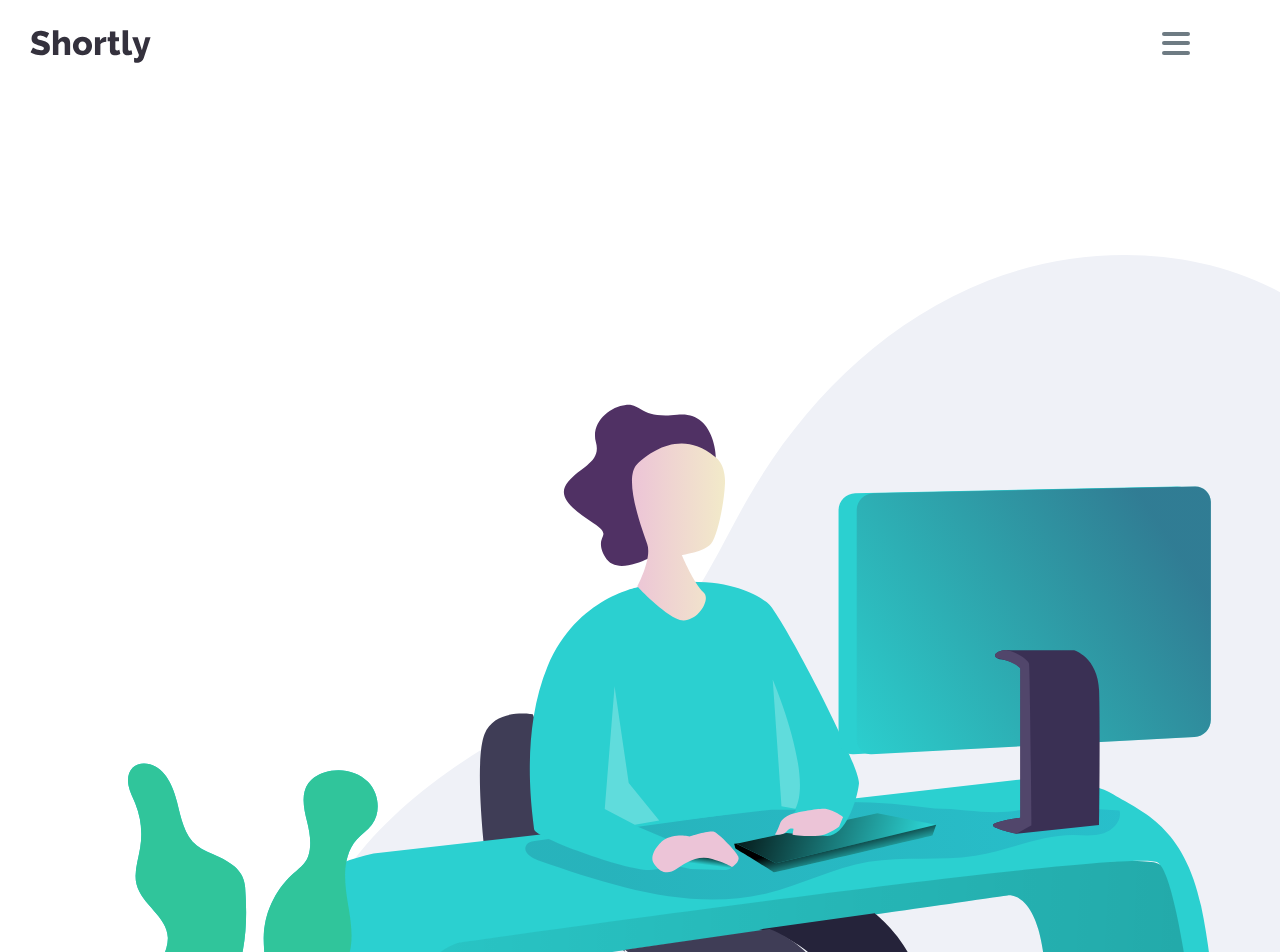
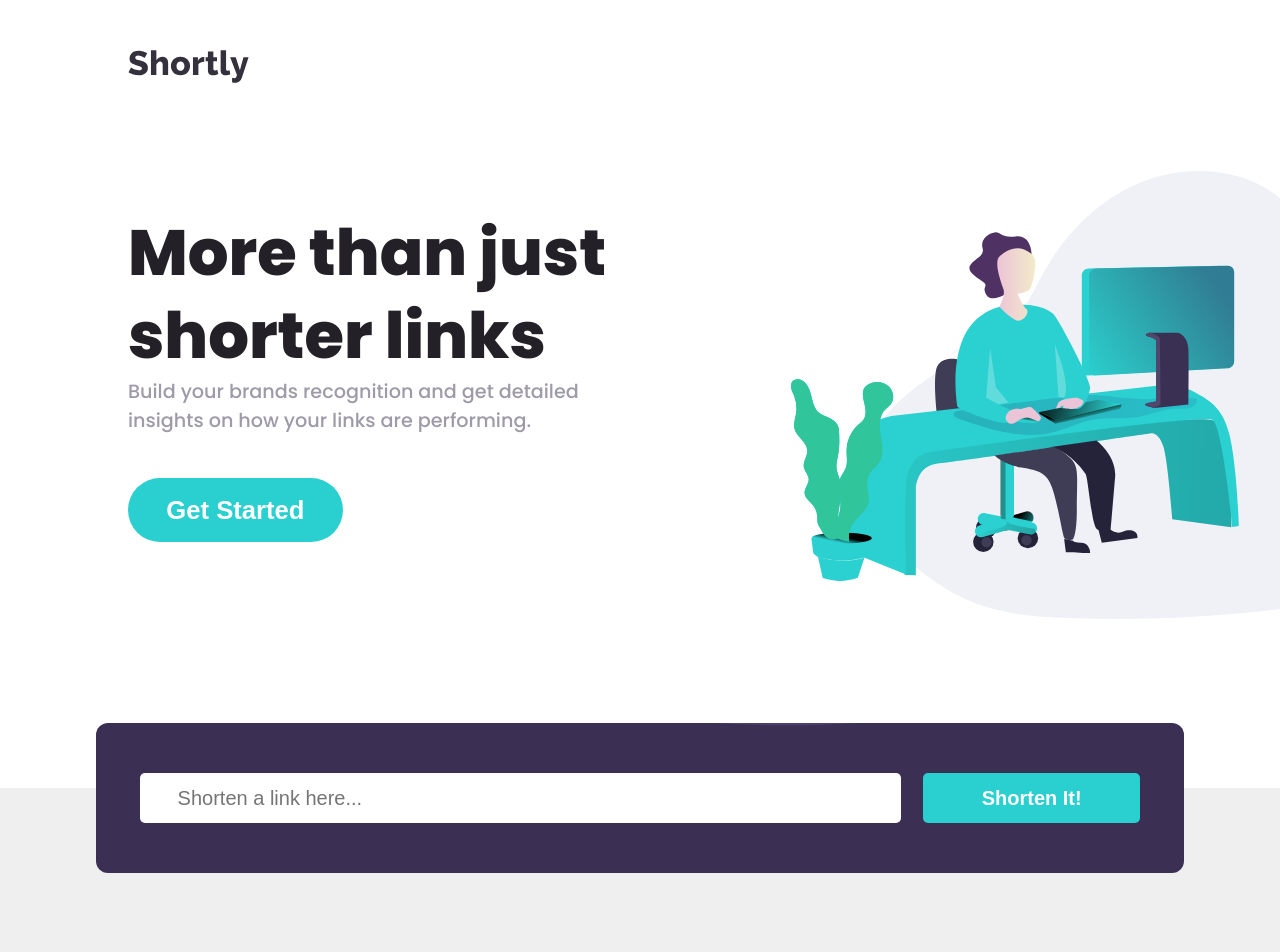
Before and after one commit to darianhang/url-shortener, a React (Create React App) app: page / in a window 1280 px wide. Shown: the top 952 px of the page. Built offline with nearby package versions, Linux system fonts and the light colour scheme.

Commit message:
Desktop modifications

```diff
--- a/src/App.js
+++ b/src/App.js
@@ -7,10 +7,14 @@ import InfoBody from './components/info-body';
 import React from 'react';
 import ActionCall from './components/action-call';
 import Footer from './components/footer';
+import useWindowSize from './utils/window-size';
 
 const Wrapper = styled.div`
   background-image: linear-gradient(#efefef, #efefef);
   background-position: 0 100px;
+  @media screen and (min-width: 500px) {
+    background-position: 0 65px;
+}
 `
 
 const Bg = styled.div`
@@ -18,9 +22,10 @@ const Bg = styled.div`
 
 function App() {
   const [shortLinks, setShortLinks] = React.useState([])
+  const windowSize = useWindowSize()
   return (
     <div className="App">
-      <NavBar />
+      <NavBar windowSize={windowSize}/>
       <Hero />
       <Wrapper>
         <Bg />
--- a/src/components/hero.js
+++ b/src/components/hero.js
@@ -10,11 +10,42 @@ const HeroWrapper = styled.div`
     flex-direction: column;
     margin-bottom: 5%;
     overflow-x: hidden;
+    @media screen and (min-width: 500px) {
+        flex-direction: row-reverse;
+        justify-content: space-between;
+        margin: 5% 0 0 0;
+        padding-top: 5%;
+        height: 40vw;
+}
+`
+
+const InfoContainer = styled.div`
+    display: flex;
+    flex-direction: column;
+    @media screen and (min-width: 500px) {
+    margin: 0 0 0 10%;
+}
+`
+
+const HeroImgWrapper = styled.div`
+    position: relative;
+    width: 100%;
+    padding: 10%;
+    @media screen and (min-width: 500px) {
+    width: 100%;
+    width: auto;
+    justify-self: flex-end;
+}
+
 `
 
 const HeroImg = styled.img`
-    width: 150%;
-    padding: 10%;
+@media screen and (min-width: 500px) {
+    position: absolute;
+    height: 35vw;
+    top: -40px;
+    right: -15vw;
+}
 `
 
 const HeroTitle = styled.h1`
@@ -23,6 +54,11 @@ const HeroTitle = styled.h1`
     line-height: 130%;
     font-size: 10vw;
     color: hsl(260, 8%, 14%);
+    @media screen and (min-width: 500px) {
+    text-align: left;
+    width: 100%;
+    font-size: 5vw;
+}
 `
 
 const HeroSubtitle = styled.h3`
@@ -30,7 +66,14 @@ const HeroSubtitle = styled.h3`
     font-weight: 500;
     width: 320px;
     margin: 5% auto 8% auto;
-    color: hsl(257, 7%, 63%)
+    color: hsl(257, 7%, 63%);
+
+    @media screen and (min-width: 500px) {
+    text-align: left;
+    margin: 0 0 0 0;
+    font-size: 1.5vw;
+    width: 60%;
+}
 `
 
 const HeroBtn = styled.button`
@@ -43,12 +86,23 @@ const HeroBtn = styled.button`
     color: #FFFFFF;
     font-size: 20px;
     font-weight: 600;
+
+    @media screen and (min-width: 500px) {
+    text-align: center;
+    margin: 5% 0 8% 0;
+    width: 25%;
+    height: 5vw;
+    font-size: 2vw;
+}
 `
 
 export default function Hero() {
     return (
         <HeroWrapper>
+            <HeroImgWrapper>
                 <HeroImg src={hero}></HeroImg>
+            </HeroImgWrapper>
+            <InfoContainer>
                 <HeroTitle>
                     More than just <br /> shorter links
                 </HeroTitle>
@@ -56,6 +110,7 @@ export default function Hero() {
                     Build your brands recognition and get detailed insights on how your links are performing.
                 </HeroSubtitle>
                 <HeroBtn>Get Started</HeroBtn>
+            </InfoContainer>
         </HeroWrapper>
     )
 }
--- a/src/components/nav-bar.js
+++ b/src/components/nav-bar.js
@@ -5,21 +5,26 @@ const NavigationBar = styled.div`
     display: flex;
     flex-direction: row;
     margin-bottom: 5%;
+
 `
 
 const Logo = styled.img`
-    padding: 30px 0 0 30px
+    padding: 30px 0 0 30px;
+    @media screen and (min-width: 500px) {
+        padding: 50px 0 0 10vw
+}
 `
 
 const Hamburger = styled.div`
 
 `
 
-export default function NavBar() {
+export default function NavBar(props) {
     return (
         <NavigationBar>
             <Logo src={logo}></Logo>
-            <Hamburger>
+            {props.windowSize.width < 500 ?
+                <Hamburger>
                 <input className="checkbox" type="checkbox" name="" id="" />
                 <div className="hamburger-lines">
                     <span className="line line1"></span>
@@ -27,6 +32,8 @@ export default function NavBar() {
                     <span className="line line3"></span>
                 </div>
             </Hamburger>
+            : ""
+            }
         </NavigationBar>
     )
 }
--- a/src/components/shortener.js
+++ b/src/components/shortener.js
@@ -13,6 +13,14 @@ const Wrapper = styled.div`
     background-image: url(${mobilebg});
     background-position: center;
     background-size: cover;
+
+    @media screen and (min-width: 500px) {
+        margin: 5% auto 5% auto;
+        height: 150px;
+        flex-direction: row;
+        align-items: center;
+        justify-content: center;
+}
 `
 
 const InputWarpper = styled.div`
@@ -20,6 +28,13 @@ const InputWarpper = styled.div`
     flex-direction: column;
     width: 100%;
     height: 100px;
+    @media screen and (min-width: 500px) {
+        position: relative;
+        height: 100%;
+        justify-content: center;
+        width: 70%;
+        margin: 0 2% 0 0;
+}
 
 `
 
@@ -36,6 +51,12 @@ const LinkInput = styled.input`
         outline-style: solid;
     }
     padding: 5%;
+    @media screen and (min-width: 500px) {
+        margin: 0 5% 0 0;
+        width: 100%;
+        height: 50px;
+        padding: 0 0 0 5%;
+}
 `
 
 const LinkBtn = styled.button`
@@ -68,6 +89,12 @@ const LinkBtn = styled.button`
   color: rgba(0, 0, 0, 0.65);
   transform: translateY(0);
 }
+
+@media screen and (min-width: 500px) {
+    margin: 0 0 0 0;
+    width: 20%;
+    height: 50px;
+}
 `
 
 const UrlAlert = styled.p`
@@ -75,6 +102,12 @@ const UrlAlert = styled.p`
     font-weight: 400;
     padding-left: 11%;
     font-size: 14px;
+    @media screen and (min-width: 500px) {
+    position: absolute;
+    top: 110px;
+    left: -6.5vw
+}
+
 `
 
 export default function Shortener(props) {
--- /dev/null
+++ b/src/utils/window-size.js
@@ -0,0 +1,27 @@
+import {useEffect, useState} from "react"
+
+export default function useWindowSize() {
+  // Initialize state with undefined width/height so server and client renders match
+  // Learn more here: https://joshwcomeau.com/react/the-perils-of-rehydration/
+  const [windowSize, setWindowSize] = useState({
+    width: undefined,
+    height: undefined,
+  });
+  useEffect(() => {
+    // Handler to call on window resize
+    function handleResize() {
+      // Set window width/height to state
+      setWindowSize({
+        width: window.innerWidth,
+        height: window.innerHeight,
+      });
+    }
+    // Add event listener
+    window.addEventListener("resize", handleResize);
+    // Call handler right away so state gets updated with initial window size
+    handleResize();
+    // Remove event listener on cleanup
+    return () => window.removeEventListener("resize", handleResize);
+  }, []); // Empty array ensures that effect is only run on mount
+  return windowSize;
+}
```
Also changed, not shown: 1 other file (tests, documents, lock files or other folders). Lines whose indentation alone changed are shown as unchanged.
